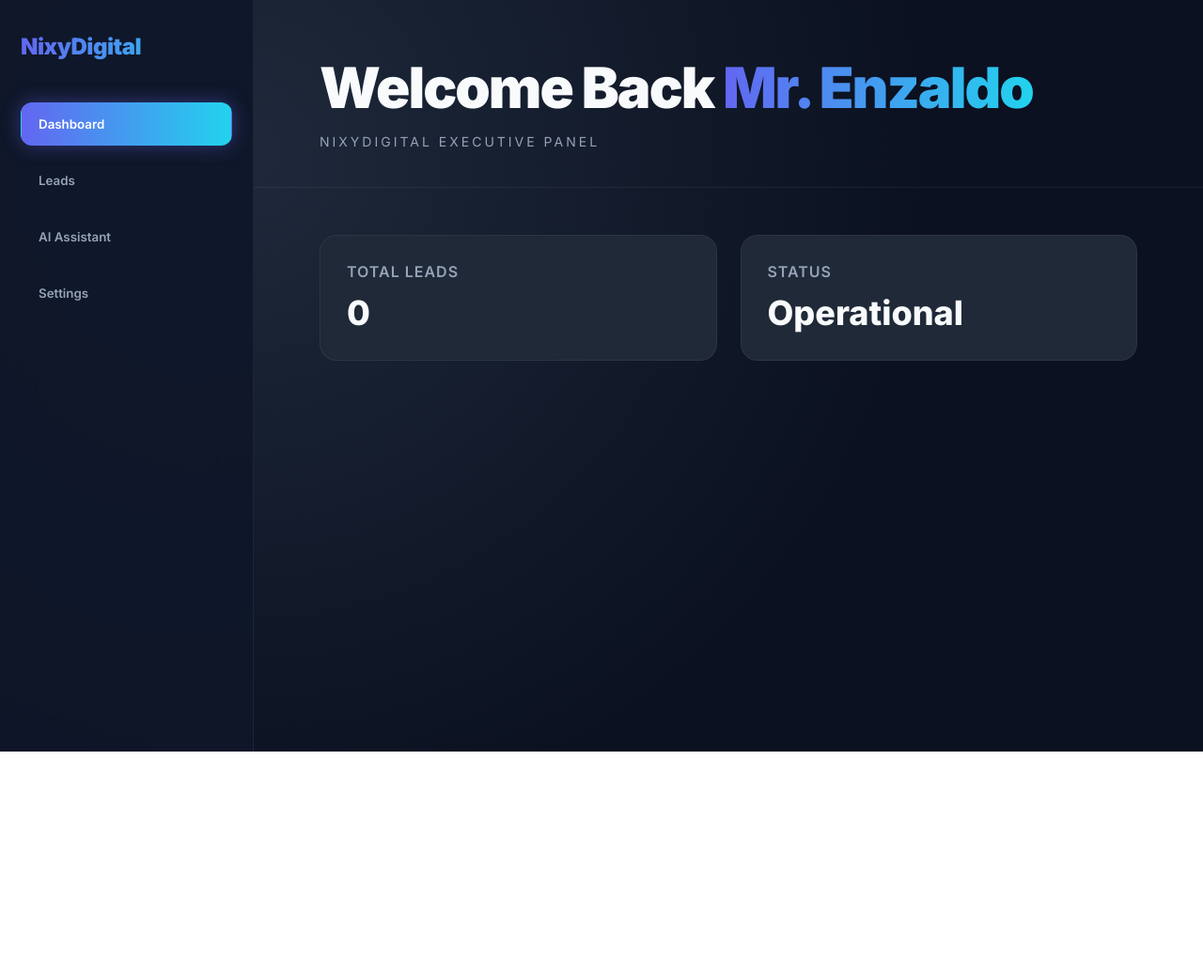
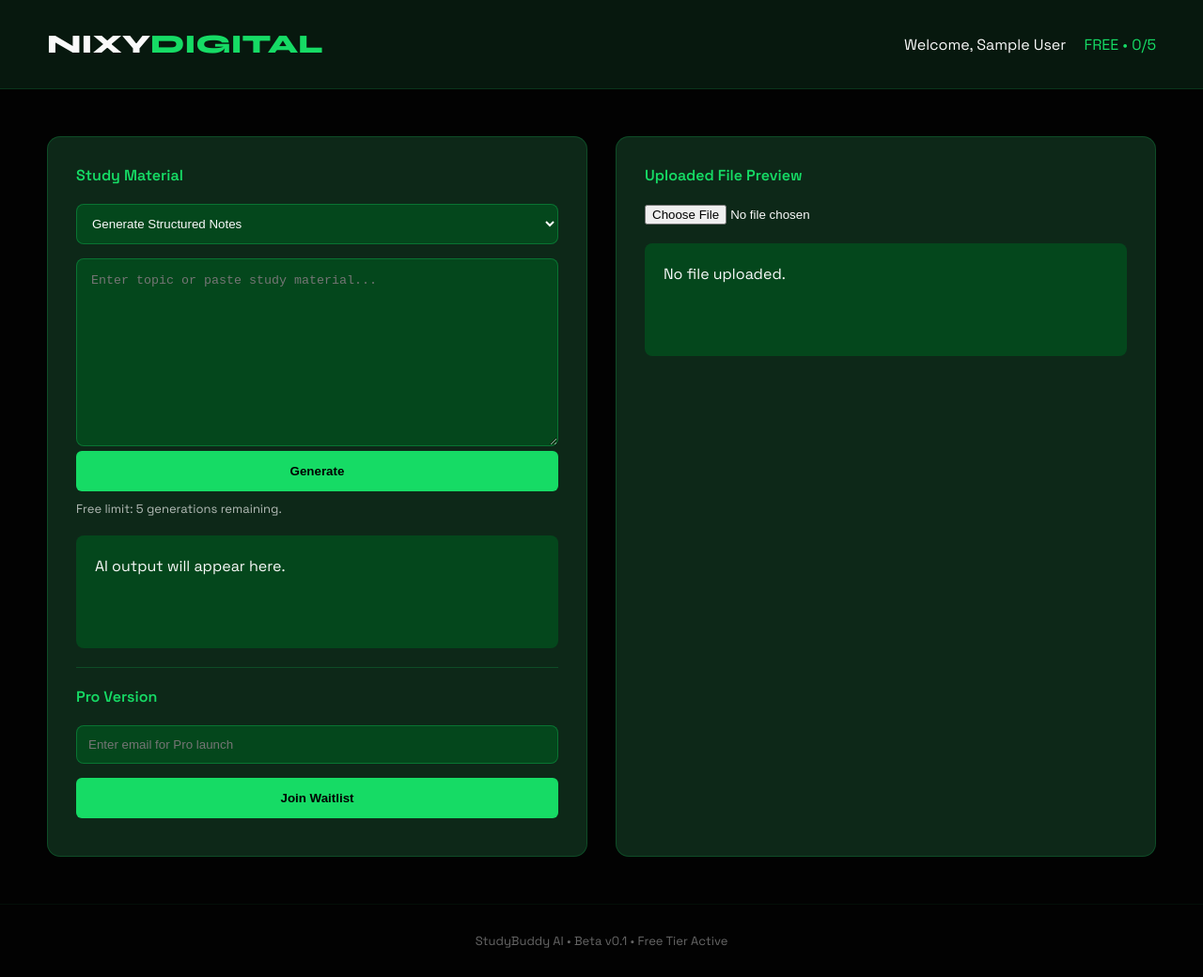
Before and after one commit to xlnixysagency-stack/NixyDigital, a website: page dashboard.html in a window 1280 px wide. Shown: the whole page at 94% size. Before the commit the page ends 800 px from the top, so only its background shows below. Drawn offline with Linux system fonts and the light colour scheme; no server answers; sample sign-in values are in the browser's storage.

Commit message:
Add files via upload

```diff
--- a/dashboard.html
+++ b/dashboard.html
@@ -3,385 +3,281 @@
 <head>
     <meta charset="UTF-8">
     <meta name="viewport" content="width=device-width, initial-scale=1.0">
-    <title>NixyDigital Dashboard</title>
+    <title>NixyDigital – StudyBuddy AI (Beta)</title>
 
-    <link href="https://fonts.googleapis.com/css2?family=Inter:wght@400;600;700;800;900&display=swap" rel="stylesheet">
+    <link href="https://fonts.googleapis.com/css2?family=Space+Grotesk:wght@400;500;600;700&family=Syne:wght@700;800&display=swap" rel="stylesheet">
 
     <style>
+        *{margin:0;padding:0;box-sizing:border-box}
+
         :root{
-          --bg:#0b1120;
-          --panel:#111827;
-          --card:#1f2937;
-          --border:rgba(255,255,255,0.06);
-          --text:#f8fafc;
-          --muted:#94a3b8;
-          --grad:linear-gradient(90deg,#6366f1,#22d3ee);
-        }
-
-        *{
-          margin:0;
-          padding:0;
-          box-sizing:border-box;
-          font-family:Inter,sans-serif;
+        --black:#020202;
+        --evergreen:#0d2818;
+        --forest:#04471c;
+        --sea-green:#058c42;
+        --malachite:#16db65;
+        --white:#FAFAFA;
         }
 
         body{
-          background:radial-gradient(circle at 20% 20%,#1e293b, #0b1120 60%);
-          color:var(--text);
-          display:flex;
-          min-height:100vh;
+        font-family:'Space Grotesk',sans-serif;
+        background:var(--black);
+        color:var(--white);
+        min-height:100vh;
         }
 
-        /* SIDEBAR */
-
-        .sidebar{
-          width:270px;
-          background:rgba(15,23,42,0.9);
-          backdrop-filter:blur(20px);
-          border-right:1px solid var(--border);
-          padding:35px 22px;
-          display:flex;
-          flex-direction:column;
+        .topbar{
+        display:flex;
+        justify-content:space-between;
+        align-items:center;
+        padding:30px 50px;
+        border-bottom:1px solid rgba(22,219,101,.15);
+        background:rgba(13,40,24,.6);
+        backdrop-filter:blur(10px);
         }
 
-        .brand{
-          font-size:24px;
-          font-weight:900;
-          margin-bottom:45px;
-          background:var(--grad);
-          -webkit-background-clip:text;
-          -webkit-text-fill-color:transparent;
-          letter-spacing:-0.5px;
+        .logo{
+        font-family:'Syne',sans-serif;
+        font-size:28px;
+        font-weight:800;
         }
 
-        .nav-btn{
-          padding:14px 18px;
-          margin-bottom:14px;
-          border-radius:12px;
-          background:transparent;
-          border:1px solid transparent;
-          color:var(--muted);
-          text-align:left;
-          font-weight:600;
-          cursor:pointer;
-          transition:0.25s ease;
+        .logo span{color:var(--malachite)}
+
+        .container{
+        padding:50px;
+        display:grid;
+        grid-template-columns:1fr 1fr;
+        gap:30px;
         }
 
-        .nav-btn:hover{
-          background:rgba(99,102,241,0.08);
-          color:#fff;
+        .panel{
+        background:var(--evergreen);
+        border:1px solid rgba(22,219,101,.2);
+        border-radius:14px;
+        padding:30px;
         }
 
-        .nav-btn.active{
-          background:var(--grad);
-          color:#fff;
-          box-shadow:0 0 20px rgba(99,102,241,0.4);
+        .panel-title{
+        font-weight:600;
+        margin-bottom:20px;
+        color:var(--malachite);
         }
 
-        /* MAIN */
-
-        .main{
-          flex:1;
-          display:flex;
-          flex-direction:column;
+        textarea{
+        width:100%;
+        min-height:200px;
+        background:var(--forest);
+        border:1px solid rgba(22,219,101,.3);
+        border-radius:8px;
+        padding:15px;
+        color:var(--white);
+        resize:vertical;
         }
 
-        /* HEADER */
-
-        .top-header{
-          padding:60px 70px 40px 70px;
-          border-bottom:1px solid var(--border);
+        select, input[type="email"]{
+        width:100%;
+        padding:12px;
+        margin-bottom:15px;
+        background:var(--forest);
+        border:1px solid rgba(22,219,101,.3);
+        border-radius:8px;
+        color:var(--white);
         }
 
-        .welcome{
-          font-size:60px;
-          font-weight:900;
-          letter-spacing:-2px;
-          line-height:1.1;
+        .generate-btn{
+        padding:14px;
+        width:100%;
+        background:var(--malachite);
+        border:none;
+        color:var(--black);
+        font-weight:700;
+        border-radius:6px;
+        cursor:pointer;
         }
 
-        .welcome span{
-          background:var(--grad);
-          -webkit-background-clip:text;
-          -webkit-text-fill-color:transparent;
+        .output{
+        margin-top:20px;
+        padding:20px;
+        background:var(--forest);
+        border-radius:8px;
+        min-height:120px;
+        white-space:pre-wrap;
+        line-height:1.6;
         }
 
-        .sub{
-          margin-top:16px;
-          font-size:14px;
-          letter-spacing:3px;
-          text-transform:uppercase;
-          color:var(--muted);
+        .usage{
+        margin-top:10px;
+        font-size:13px;
+        opacity:.7;
         }
 
-        /* CONTENT */
-
-        .content{
-          padding:50px 70px;
-          flex:1;
+        .waitlist{
+        margin-top:20px;
+        padding-top:20px;
+        border-top:1px solid rgba(22,219,101,.2);
         }
 
-        .section{
-          display:none;
-        }
-
-        .section.active{
-          display:block;
-        }
-
-        .grid{
-          display:grid;
-          grid-template-columns:repeat(auto-fit,minmax(260px,1fr));
-          gap:25px;
-          margin-bottom:40px;
-        }
-
-        .card{
-          background:var(--card);
-          border:1px solid var(--border);
-          padding:28px;
-          border-radius:18px;
-          transition:0.3s ease;
-          position:relative;
-          overflow:hidden;
-        }
-
-        .card:hover{
-          transform:translateY(-6px);
-          box-shadow:0 15px 40px rgba(0,0,0,0.4);
-        }
-
-        .card h3{
-          font-size:16px;
-          color:var(--muted);
-          margin-bottom:12px;
-          font-weight:600;
-          text-transform:uppercase;
-          letter-spacing:1px;
-        }
-
-        .metric{
-          font-size:36px;
-          font-weight:800;
-        }
-
-        /* FORM */
-
-        input, select{
-          width:100%;
-          padding:12px;
-          border-radius:10px;
-          border:1px solid var(--border);
-          background:#0f172a;
-          color:#fff;
-          margin-bottom:14px;
-        }
-
-        button.primary{
-          background:var(--grad);
-          border:none;
-          padding:12px 22px;
-          border-radius:12px;
-          font-weight:700;
-          color:#fff;
-          cursor:pointer;
-          transition:0.3s ease;
-        }
-
-        button.primary:hover{
-          opacity:0.85;
-        }
-
-        /* TABLE */
-
-        table{
-          width:100%;
-          border-collapse:collapse;
-          margin-top:15px;
-        }
-
-        th,td{
-          padding:14px;
-          border-bottom:1px solid var(--border);
-          text-align:left;
-          font-size:14px;
-        }
-
-        th{
-          color:var(--muted);
-          text-transform:uppercase;
-          letter-spacing:1px;
-          font-size:12px;
+        .footer{
+        padding:30px;
+        border-top:1px solid rgba(22,219,101,.15);
+        text-align:center;
+        font-size:13px;
+        opacity:.4;
         }
     </style>
 </head>
 
 <body>
 
-<div class="sidebar">
-    <div class="brand">NixyDigital</div>
-    <button class="nav-btn active" onclick="showTab(event,'dashboard')">Dashboard</button>
-    <button class="nav-btn" onclick="showTab(event,'leads')">Leads</button>
-    <button class="nav-btn" onclick="showTab(event,'assistant')">AI Assistant</button>
-    <button class="nav-btn" onclick="showTab(event,'settings')">Settings</button>
+<script>
+    let session = JSON.parse(localStorage.getItem("nixySession"));
+    if(!session){window.location.href="auth.html";}
+
+    const PLAN_LIMITS={free:{requests:3}};
+
+    if(!session.plan){session.plan="free";}
+    if(typeof session.usage!=="number"){session.usage=0;}
+    localStorage.setItem("nixySession",JSON.stringify(session));
+</script>
+
+<div class="topbar">
+    <div class="logo">NIXY<span>DIGITAL</span></div>
+    <div>
+        <span id="welcomeUser"></span>
+        <span id="usageInfo" style="margin-left:15px;color:#16db65;"></span>
+    </div>
 </div>
 
-<div class="main">
+<div class="container">
 
-    <div class="top-header">
-        <div class="welcome">
-            Welcome Back <span id="lastNameDisplay">Mr. Enzaldo</span>
-        </div>
-        <div class="sub">NixyDigital Executive Panel</div>
-    </div>
+    <div class="panel">
+        <div class="panel-title">Study Material</div>
 
-    <div class="content">
+        <select id="modeSelect">
+            <option value="notes">Generate Structured Notes</option>
+            <option value="quiz">Generate Quiz (5 Questions)</option>
+            <option value="flashcards">Generate Flashcards (10)</option>
+        </select>
 
-        <!-- DASHBOARD -->
-        <div id="dashboard" class="section active">
-            <div class="grid">
-                <div class="card">
-                    <h3>Total Leads</h3>
-                    <div class="metric" id="leadCount">0</div>
-                </div>
-                <div class="card">
-                    <h3>Status</h3>
-                    <div class="metric">Operational</div>
-                </div>
-            </div>
-        </div>
+        <textarea id="studyInput" placeholder="Enter topic or paste study material..."></textarea>
 
-        <!-- LEADS -->
-        <div id="leads" class="section">
-            <div class="card">
-                <h3>Add New Lead</h3>
-                <input type="text" id="leadName" placeholder="Full Name">
-                <input type="text" id="leadCompany" placeholder="Company">
-                <input type="text" id="leadPhone" placeholder="Phone">
-                <input type="email" id="leadEmail" placeholder="Email">
-                <select id="leadStatus">
-                    <option value="New">New</option>
-                    <option value="Contacted">Contacted</option>
-                    <option value="Closed">Closed</option>
-                </select>
-                <button class="primary" onclick="addLead()">Add Lead</button>
-            </div>
+        <button class="generate-btn" onclick="generateContent()">Generate</button>
 
-            <div class="card">
-                <h3>Lead Database</h3>
-                <table>
-                    <thead>
-                    <tr>
-                        <th>Name</th>
-                        <th>Company</th>
-                        <th>Phone</th>
-                        <th>Email</th>
-                        <th>Status</th>
-                    </tr>
-                    </thead>
-                    <tbody id="leadTable"></tbody>
-                </table>
-            </div>
-        </div>
+        <div class="usage" id="limitText"></div>
 
-        <!-- AI ASSISTANT -->
-        <div id="assistant" class="section">
-            <div class="card">
-                <h3>AI Assistant</h3>
-                <div class="metric">Integration Pending</div>
-            </div>
-        </div>
+        <div class="output" id="aiOutput">AI output will appear here.</div>
 
-        <!-- SETTINGS -->
-        <div id="settings" class="section">
-            <div class="card">
-                <h3>Profile Settings</h3>
-                <input type="text" id="lastNameInput" placeholder="Last Name">
-                <button class="primary" onclick="saveLastName()">Save</button>
-            </div>
+        <div class="waitlist">
+            <div class="panel-title">Pro Version</div>
+            <input type="email" id="emailInput" placeholder="Enter email for Pro launch">
+            <button class="generate-btn" onclick="joinWaitlist()">Join Waitlist</button>
+            <div class="usage" id="waitlistMsg"></div>
         </div>
 
     </div>
+
+    <div class="panel">
+        <div class="panel-title">Uploaded File Preview</div>
+        <input type="file" id="fileInput">
+        <div class="output" id="fileOutput">No file uploaded.</div>
+    </div>
+
 </div>
 
-<script type="module">
-    import { initializeApp } from "https://www.gstatic.com/firebasejs/10.12.0/firebase-app.js";
-    import { getAuth, onAuthStateChanged } from "https://www.gstatic.com/firebasejs/10.12.0/firebase-auth.js";
-    import { getFirestore, collection, addDoc, getDocs } from "https://www.gstatic.com/firebasejs/10.12.0/firebase-firestore.js";
+<div class="footer">
+    StudyBuddy AI • Beta v0.1 • Free Tier Active
+</div>
 
-    const firebaseConfig = {
-      apiKey: "AIzaSyDzP5YsvL9PN4x7vTI9ofEWmDz6SyuFULU",
-      authDomain: "agencyos-ai.firebaseapp.com",
-      projectId: "agencyos-ai",
-      storageBucket: "agencyos-ai.firebasestorage.app",
-      messagingSenderId: "943979992113",
-      appId: "1:943979992113:web:0108f0471e3bbcb267f110"
+<script>
+
+    document.addEventListener("DOMContentLoaded",()=>{
+
+    let session = JSON.parse(localStorage.getItem("nixySession"));
+    const PLAN_LIMITS={free:{requests:5}};
+
+    const welcomeUser=document.getElementById("welcomeUser");
+    const usageInfo=document.getElementById("usageInfo");
+    const limitText=document.getElementById("limitText");
+
+    welcomeUser.textContent="Welcome, "+(session.name||session.email);
+
+    function updateUsage(){
+    usageInfo.textContent="FREE • "+session.usage+"/"+PLAN_LIMITS.free.requests;
+    limitText.textContent="Free limit: "+(PLAN_LIMITS.free.requests-session.usage)+" generations remaining.";
+    }
+
+    updateUsage();
+
+    document.getElementById("fileInput").addEventListener("change",function(){
+    const file=this.files[0];
+    if(!file)return;
+    const reader=new FileReader();
+    reader.onload=e=>{document.getElementById("fileOutput").textContent=e.target.result.slice(0,2000);};
+    reader.readAsText(file);
+    });
+
+    window.generateContent=async function(){
+
+    const input=document.getElementById("studyInput").value.trim();
+    const mode=document.getElementById("modeSelect").value;
+    const output=document.getElementById("aiOutput");
+
+    if(!input){output.textContent="Enter study material.";return;}
+
+    if(session.usage>=PLAN_LIMITS.free.requests){
+    output.innerHTML="<strong>Free Limit Reached</strong>\nPro version unlocks unlimited access.";
+    return;
+    }
+
+    output.textContent="Generating...";
+
+    let prompt;
+
+    if(mode==="notes"){
+    prompt="Create structured study notes with headings and bullet points about:\n\n"+input;
+    }
+    if(mode==="quiz"){
+    prompt="Create 5 multiple choice questions with answers about:\n\n"+input;
+    }
+    if(mode==="flashcards"){
+    prompt="Create 10 Q&A flashcards about:\n\n"+input;
+    }
+
+    try{
+    const response=await fetch("http://localhost:3000/api/chat",{
+    method:"POST",
+    headers:{"Content-Type":"application/json"},
+    body:JSON.stringify({message:prompt})
+    });
+
+    const data=await response.json();
+
+    if(data.error){output.textContent=data.error;return;}
+
+    session.usage++;
+    localStorage.setItem("nixySession",JSON.stringify(session));
+    updateUsage();
+
+    output.textContent=data.reply;
+
+    }catch{
+    output.textContent="AI server not running.";
+    }
+
     };
 
-    const app = initializeApp(firebaseConfig);
-    const auth = getAuth(app);
-    const db = getFirestore(app);
-
-    onAuthStateChanged(auth,(user)=>{
-      if(user){
-        const lastName = localStorage.getItem("lastName") || "Enzaldo";
-        document.getElementById("lastNameDisplay").textContent="Mr. "+lastName;
-        loadLeads();
-      } else {
-        window.location.href="auth.html";
-      }
-    });
-
-    window.showTab=function(e,tab){
-      document.querySelectorAll(".section").forEach(s=>s.classList.remove("active"));
-      document.querySelectorAll(".nav-btn").forEach(b=>b.classList.remove("active"));
-      document.getElementById(tab).classList.add("active");
-      e.target.classList.add("active");
+    window.joinWaitlist=function(){
+    const email=document.getElementById("emailInput").value.trim();
+    if(!email)return;
+    let list=JSON.parse(localStorage.getItem("waitlist"))||[];
+    list.push(email);
+    localStorage.setItem("waitlist",JSON.stringify(list));
+    document.getElementById("waitlistMsg").textContent="Added to waitlist.";
+    document.getElementById("emailInput").value="";
     };
 
-    window.saveLastName=function(){
-      const ln=document.getElementById("lastNameInput").value.trim();
-      if(ln){
-        localStorage.setItem("lastName",ln);
-        document.getElementById("lastNameDisplay").textContent="Mr. "+ln;
-      }
-    };
-
-    window.addLead=async function(){
-      const name=leadName.value;
-      const company=leadCompany.value;
-      const phone=leadPhone.value;
-      const email=leadEmail.value;
-      const status=leadStatus.value;
-      if(!name||!phone) return;
-
-      await addDoc(collection(db,"leads"),{name,company,phone,email,status});
-      leadName.value="";
-      leadCompany.value="";
-      leadPhone.value="";
-      leadEmail.value="";
-      loadLeads();
-    };
-
-    async function loadLeads(){
-      const snapshot=await getDocs(collection(db,"leads"));
-      leadTable.innerHTML="";
-      let count=0;
-      snapshot.forEach(doc=>{
-        const d=doc.data();
-        count++;
-        leadTable.innerHTML+=`
-          <tr>
-            <td>${d.name||""}</td>
-            <td>${d.company||""}</td>
-            <td>${d.phone||""}</td>
-            <td>${d.email||""}</td>
-            <td>${d.status||""}</td>
-          </tr>
-        `;
-      });
-      document.getElementById("leadCount").textContent=count;
-    }
+    });
 </script>
 
 </body>
```
Also changed, not shown: index.html (+8 -21 lines), package.json (added, +8 -0 lines), 1 other file.
